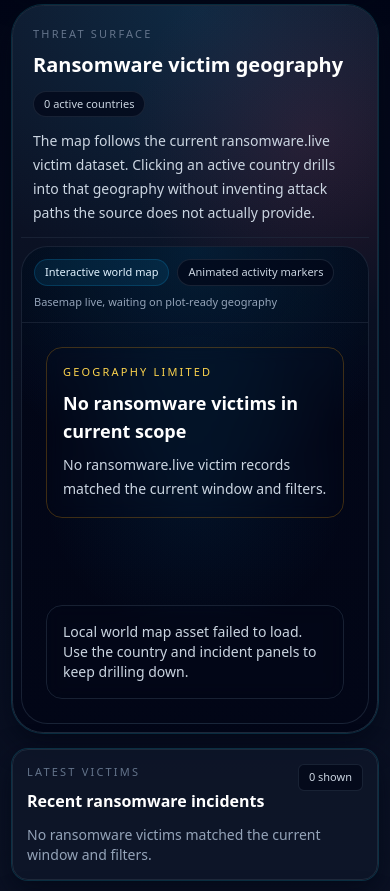
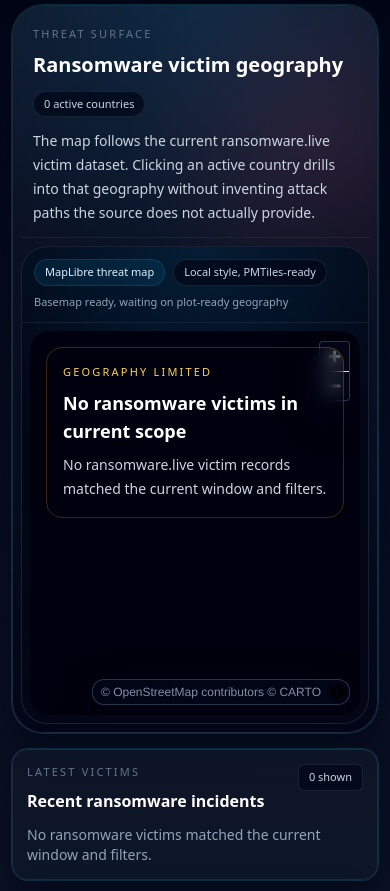
Before and after one commit to CBergane/intel, a Django app: page /ransomware/map/ in a window 390 px wide. Shown: the part 1281-2172 px from the top of the page. Run offline with Django 5.2, Linux system fonts and the light colour scheme; data that the repository does not hold is empty; some libraries are stand-ins or nearby versions.

Commit message:
feat(intel): replace ransomware map with maplibre basemap

```diff
--- a/templates/intel/ransomware_map.html
+++ b/templates/intel/ransomware_map.html
@@ -103,8 +103,11 @@
                 <div class="relative mt-2 overflow-hidden rounded-[1.65rem] border border-line/80 bg-[radial-gradient(circle_at_top,_rgba(14,165,233,0.16),_transparent_46%),linear-gradient(180deg,rgba(2,6,23,0.92),rgba(2,6,23,0.99))]">
                     <div class="pointer-events-none absolute inset-0 bg-[radial-gradient(circle_at_center,_rgba(14,165,233,0.08),_transparent_52%),linear-gradient(180deg,rgba(6,12,24,0.14),rgba(2,6,23,0.2))]"></div>
                     <div class="relative flex flex-wrap items-center justify-between gap-2 border-b border-line/70 px-3 py-3 sm:px-4 xl:px-5">
-                        <div class="flex flex-wrap gap-2 text-[11px]"><span class="rounded-full border border-sky-500/20 bg-sky-500/10 px-2.5 py-1 text-sky-100">Interactive world map</span><span class="rounded-full border border-line/80 bg-slate-950/70 px-2.5 py-1 text-slate-300">Animated activity markers</span></div>
-                        <div class="text-[11px] text-slate-400">{% if map_marker_data %}{{ map_marker_data|length }} plotted countries{% else %}Basemap live, waiting on plot-ready geography{% endif %}</div>
+                        <div class="flex flex-wrap gap-2 text-[11px]">
+                            <span class="rounded-full border border-sky-500/20 bg-sky-500/10 px-2.5 py-1 text-sky-100">MapLibre threat map</span>
+                            <span class="rounded-full border border-line/80 bg-slate-950/70 px-2.5 py-1 text-slate-300">Local style, PMTiles-ready</span>
+                        </div>
+                        <div class="text-[11px] text-slate-400">{% if map_marker_data %}{{ map_marker_data|length }} plotted countries{% else %}Basemap ready, waiting on plot-ready geography{% endif %}</div>
                     </div>
                     <div class="relative px-2 pb-2 pt-2 sm:px-3 sm:pb-3 xl:px-4 xl:pb-4">
                         {% if map_empty_state %}
@@ -114,9 +117,13 @@
                                 <p class="mt-2 max-w-2xl text-sm leading-6 text-slate-300">{{ map_empty_state.message }}</p>
                             </div>
                         {% endif %}
-                        <div id="ransomware-map-chart" data-has-map-data="{% if map_marker_data %}true{% else %}false{% endif %}" data-map-url="{% static 'intel/maps/ransomware_world.geojson' %}" class="h-[24rem] w-full sm:h-[30rem] lg:h-[38rem] xl:h-[44rem] 2xl:h-[48rem]" aria-label="Interactive ransomware incident world map"></div>
-                        <div id="ransomware-map-fallback" class="hidden absolute inset-x-6 bottom-6 rounded-2xl border border-line/80 bg-slate-950/88 p-4 text-sm text-slate-300 backdrop-blur">Interactive world map unavailable. Use the country and incident panels to keep drilling down.</div>
-                        <noscript><div class="mt-3 rounded-2xl border border-line/80 bg-slate-950/88 p-4 text-sm text-slate-300">JavaScript is required for the interactive world map. The victims, country, and group panels remain available below.</div></noscript>
+                        <div id="ransomware-map-view"
+                             data-has-map-data="{% if map_marker_data %}true{% else %}false{% endif %}"
+                             data-style-url="{% static 'intel/maps/ransomware_map_style.json' %}"
+                             class="h-[24rem] w-full overflow-hidden rounded-[1.2rem] sm:h-[30rem] lg:h-[38rem] xl:h-[44rem] 2xl:h-[48rem]"
+                             aria-label="Interactive ransomware incident world map"></div>
+                        <div id="ransomware-map-fallback" class="hidden absolute inset-x-6 bottom-6 rounded-2xl border border-line/80 bg-slate-950/88 p-4 text-sm text-slate-300 backdrop-blur">Map surface unavailable. Use the country and incident panels to keep drilling down.</div>
+                        <noscript><div class="mt-3 rounded-2xl border border-line/80 bg-slate-950/88 p-4 text-sm text-slate-300">JavaScript is required for the interactive ransomware map. The victims, country, and group panels remain available below.</div></noscript>
                     </div>
                 </div>
                 {% if selected_country and not selected_country_on_map %}
@@ -125,7 +132,7 @@
                 {% if unmapped_country_rows %}
                     <div class="mt-3 rounded-2xl border border-line/80 bg-slate-950/55 p-4">
                         <div class="flex flex-wrap items-center justify-between gap-2">
-                            <div><p class="text-[11px] uppercase tracking-[0.2em] text-slate-500">Not Yet Plotted</p><p class="mt-1 text-sm text-slate-300">These countries still count in the analytics even though this first ECharts map layer does not place them yet.</p></div>
+                            <div><p class="text-[11px] uppercase tracking-[0.2em] text-slate-500">Not Yet Plotted</p><p class="mt-1 text-sm text-slate-300">These countries still count in the analytics even though the current basemap view does not place them yet.</p></div>
                             <span class="rounded-md border border-line/80 bg-slate-900/70 px-2.5 py-1 text-[11px] text-slate-300">{{ unmapped_country_rows|length }} countries</span>
                         </div>
                         <div class="mt-3 flex flex-wrap gap-2">
@@ -171,157 +178,185 @@
 </section>
 
 {{ map_marker_data|json_script:"ransomware-map-marker-data" }}
-{{ selected_country|default:""|json_script:"ransomware-map-selected-country" }}
 
-<script src="https://cdn.jsdelivr.net/npm/echarts@5/dist/echarts.min.js"></script>
+<style>
+    #ransomware-map-view .maplibregl-canvas {
+        filter: saturate(0.85) contrast(1.04) brightness(0.88);
+    }
+    #ransomware-map-view .maplibregl-ctrl-group,
+    #ransomware-map-view .maplibregl-ctrl.maplibregl-ctrl-attrib {
+        border: 1px solid rgba(51, 65, 85, 0.8);
+        background: rgba(2, 6, 23, 0.84);
+        box-shadow: 0 14px 40px rgba(2, 6, 23, 0.35);
+    }
+    #ransomware-map-view .maplibregl-ctrl button {
+        background-color: transparent;
+    }
+    #ransomware-map-view .maplibregl-ctrl button .maplibregl-ctrl-icon {
+        filter: brightness(0) invert(1);
+        opacity: 0.88;
+    }
+    #ransomware-map-view .maplibregl-ctrl-attrib,
+    #ransomware-map-view .maplibregl-ctrl-attrib a {
+        color: rgb(148 163 184 / 0.88);
+    }
+    .ransomware-map-marker {
+        position: relative;
+        display: flex;
+        align-items: center;
+        justify-content: center;
+        width: var(--marker-size);
+        height: var(--marker-size);
+        padding: 0;
+        border: 0;
+        border-radius: 9999px;
+        background: transparent;
+        cursor: pointer;
+    }
+    .ransomware-map-marker__halo {
+        position: absolute;
+        inset: calc(var(--marker-size) * -0.2);
+        border-radius: 9999px;
+        background: radial-gradient(circle, rgb(56 189 248 / 0.34) 0%, rgb(56 189 248 / 0.12) 45%, transparent 72%);
+        animation: ransomware-map-pulse 3.8s ease-out infinite;
+    }
+    .ransomware-map-marker__core {
+        position: relative;
+        z-index: 1;
+        display: flex;
+        align-items: center;
+        justify-content: center;
+        width: 100%;
+        height: 100%;
+        border-radius: 9999px;
+        border: 1.5px solid rgba(248, 250, 252, 0.88);
+        box-shadow: 0 16px 40px rgba(2, 6, 23, 0.55);
+        color: #f8fafc;
+        font-size: 11px;
+        font-weight: 800;
+        line-height: 1;
+    }
+    .ransomware-map-marker--level-1 .ransomware-map-marker__core { background: linear-gradient(180deg, #38bdf8, #0ea5e9); }
+    .ransomware-map-marker--level-2 .ransomware-map-marker__core { background: linear-gradient(180deg, #22d3ee, #0891b2); }
+    .ransomware-map-marker--level-3 .ransomware-map-marker__core { background: linear-gradient(180deg, #fb923c, #ea580c); }
+    .ransomware-map-marker--level-4 .ransomware-map-marker__core { background: linear-gradient(180deg, #fb7185, #e11d48); }
+    .ransomware-map-marker--selected .ransomware-map-marker__halo {
+        background: radial-gradient(circle, rgb(52 211 153 / 0.42) 0%, rgb(16 185 129 / 0.16) 46%, transparent 72%);
+        animation-duration: 2.8s;
+    }
+    .ransomware-map-marker--selected .ransomware-map-marker__core {
+        border-color: rgba(209, 250, 229, 0.94);
+        background: linear-gradient(180deg, #34d399, #0f766e);
+    }
+    .ransomware-map-marker--quiet .ransomware-map-marker__halo {
+        animation-duration: 5s;
+        opacity: 0.6;
+    }
+    @keyframes ransomware-map-pulse {
+        0% { transform: scale(0.9); opacity: 0.7; }
+        70% { transform: scale(1.45); opacity: 0; }
+        100% { transform: scale(1.45); opacity: 0; }
+    }
+</style>
+<link rel="stylesheet" href="https://unpkg.com/maplibre-gl@4.7.1/dist/maplibre-gl.css">
+<script src="https://unpkg.com/maplibre-gl@4.7.1/dist/maplibre-gl.js"></script>
+<script src="https://unpkg.com/pmtiles@3.2.1/dist/pmtiles.js"></script>
 <script>
 (() => {
-    const chartEl = document.getElementById("ransomware-map-chart");
-    if (!chartEl) return;
+    const mapEl = document.getElementById("ransomware-map-view");
+    if (!mapEl) return;
 
     const fallbackEl = document.getElementById("ransomware-map-fallback");
     const markerDataEl = document.getElementById("ransomware-map-marker-data");
-    const selectedCountryEl = document.getElementById("ransomware-map-selected-country");
-    const mapUrl = chartEl.dataset.mapUrl;
+    const styleUrl = mapEl.dataset.styleUrl;
     const showFallback = (message) => {
         if (!fallbackEl) return;
         fallbackEl.textContent = message;
         fallbackEl.classList.remove("hidden");
     };
+    const hideFallback = () => {
+        if (!fallbackEl) return;
+        fallbackEl.classList.add("hidden");
+    };
 
-    if (!window.echarts || !markerDataEl || !selectedCountryEl || !mapUrl) {
-        showFallback("Interactive world map unavailable. Use the country and incident panels to keep drilling down.");
+    if (!window.maplibregl || !markerDataEl || !styleUrl) {
+        showFallback("Interactive map engine unavailable. Use the country and incident panels to keep drilling down.");
         return;
     }
 
     const markerData = JSON.parse(markerDataEl.textContent);
-    const selectedCountry = JSON.parse(selectedCountryEl.textContent || "\"\"");
-    const maxValue = Math.max(...markerData.map((point) => point.record_count || 0), 1);
-    const labelThreshold = Math.max(2, Math.ceil(maxValue * 0.45));
-    const pulseData = markerData.slice().sort((a, b) => (b.record_count || 0) - (a.record_count || 0)).slice(0, 12);
+    if (window.pmtiles && maplibregl.addProtocol) {
+        const protocol = new pmtiles.Protocol();
+        maplibregl.addProtocol("pmtiles", protocol.tile);
+    }
 
-    const markerColor = (level, selected) => {
-        if (selected) return "#34d399";
-        return {1: "#38bdf8", 2: "#22d3ee", 3: "#fb923c", 4: "#f43f5e"}[level] || "#38bdf8";
+    const selectedMarker = markerData.find((point) => point.is_selected);
+    const defaultCenter = selectedMarker ? [selectedMarker.value[0], selectedMarker.value[1]] : [12, 20];
+    const defaultZoom = selectedMarker ? 3.15 : (window.innerWidth < 640 ? 0.9 : 1.45);
+    const map = new maplibregl.Map({
+        container: mapEl,
+        style: styleUrl,
+        center: defaultCenter,
+        zoom: defaultZoom,
+        attributionControl: false,
+        dragRotate: false,
+        touchPitch: false,
+        renderWorldCopies: false,
+    });
+
+    map.addControl(new maplibregl.AttributionControl({compact: true}), "bottom-right");
+    map.addControl(new maplibregl.NavigationControl({showCompass: false}), "top-right");
+
+    let ready = false;
+    const failTimer = window.setTimeout(() => {
+        if (ready) return;
+        showFallback("Map basemap did not initialize. Use the country and incident panels to keep drilling down.");
+    }, 9000);
+
+    const markerTitle = (point) => {
+        const parts = [`${point.name}: ${point.record_count} victim${point.record_count === 1 ? "" : "s"}`];
+        if (point.latest_group_name) parts.push(`Latest group: ${point.latest_group_name}`);
+        if (point.latest_victim_name) parts.push(`Latest victim: ${point.latest_victim_name}`);
+        return parts.join(" | ");
     };
 
-    const chart = echarts.init(chartEl);
-    chart.showLoading("default", {
-        text: "Loading world map",
-        color: "#38bdf8",
-        textColor: "#cbd5e1",
-        maskColor: "rgba(2, 6, 23, 0.18)",
+    const addMarker = (point) => {
+        const markerEl = document.createElement("button");
+        markerEl.type = "button";
+        markerEl.className = `ransomware-map-marker ransomware-map-marker--level-${point.intensity_level}${point.is_selected ? " ransomware-map-marker--selected" : ""}${point.intensity_level <= 1 ? " ransomware-map-marker--quiet" : ""}`;
+        markerEl.style.setProperty("--marker-size", `${point.symbol_size + 6}px`);
+        markerEl.title = markerTitle(point);
+        markerEl.setAttribute("aria-label", markerTitle(point));
+        markerEl.innerHTML = '<span class="ransomware-map-marker__halo"></span><span class="ransomware-map-marker__core"></span>';
+        markerEl.querySelector(".ransomware-map-marker__core").textContent = String(point.record_count);
+        markerEl.addEventListener("click", () => {
+            if (point.url) window.location.assign(point.url);
+        });
+        return new maplibregl.Marker({element: markerEl, anchor: "center"}).setLngLat([point.value[0], point.value[1]]).addTo(map);
+    };
+
+    map.once("load", () => {
+        ready = true;
+        window.clearTimeout(failTimer);
+        hideFallback();
+
+        markerData.forEach((point) => addMarker(point));
+
+        if (!selectedMarker && markerData.length > 1) {
+            const bounds = new maplibregl.LngLatBounds();
+            markerData.forEach((point) => bounds.extend([point.value[0], point.value[1]]));
+            map.fitBounds(bounds, {
+                padding: {top: 72, right: 72, bottom: 72, left: 72},
+                maxZoom: 2.4,
+                duration: 0,
+            });
+        }
     });
 
-    const renderMap = (mapGeometry) => {
-        echarts.registerMap("ransomware-world", mapGeometry);
-        chart.hideLoading();
-        chart.setOption({
-            backgroundColor: "transparent",
-            animationDuration: 700,
-            tooltip: {
-                trigger: "item",
-                backgroundColor: "rgba(2,6,23,0.94)",
-                borderColor: "rgba(56,189,248,0.26)",
-                borderWidth: 1,
-                padding: [10, 12],
-                textStyle: {color: "#e2e8f0", fontSize: 12},
-                formatter(params) {
-                    const data = params.data || {};
-                    const label = data.display_name || data.name || params.name;
-                    const count = data.record_count || data.value || 0;
-                    const parts = [
-                        `<div style="font-weight:700;color:#fff">${label}</div>`,
-                        `<div style="margin-top:4px;color:#cbd5e1">${count} victim${count === 1 ? "" : "s"} in scope</div>`,
-                    ];
-                    if (data.latest_group_name) parts.push(`<div style="margin-top:4px;color:#fda4af">Latest group: ${data.latest_group_name}</div>`);
-                    if (data.latest_victim_name) parts.push(`<div style="margin-top:2px;color:#93c5fd">Latest victim: ${data.latest_victim_name}</div>`);
-                    return parts.join("");
-                },
-            },
-            geo: {
-                map: "ransomware-world",
-                roam: false,
-                silent: true,
-                left: 6,
-                right: 6,
-                top: 14,
-                bottom: 10,
-                zoom: window.innerWidth < 640 ? 0.92 : window.innerWidth < 1280 ? 1.02 : 1.14,
-                itemStyle: {areaColor: "#081320", borderColor: "rgba(71,85,105,0.62)", borderWidth: 0.9},
-                emphasis: {itemStyle: {areaColor: "#10263a", borderColor: "rgba(103,232,249,0.78)"}, label: {show: false}},
-                select: {disabled: true},
-            },
-            series: [
-                {
-                    type: "scatter",
-                    coordinateSystem: "geo",
-                    zlevel: 3,
-                    data: markerData,
-                    symbol: "circle",
-                    symbolSize(value, params) { return params.data.symbol_size; },
-                    label: {
-                        show: true,
-                        formatter(params) {
-                            const data = params.data || {};
-                            return data.is_selected || (data.record_count || 0) >= labelThreshold ? String(data.record_count || "") : "";
-                        },
-                        position: "inside",
-                        color: "#f8fafc",
-                        fontWeight: 800,
-                        fontSize: 11,
-                    },
-                    itemStyle: {
-                        color(params) { return markerColor(params.data.intensity_level, params.data.is_selected); },
-                        borderColor: "#f8fafc",
-                        borderWidth: 1.4,
-                        shadowBlur: 20,
-                        shadowColor: "rgba(56,189,248,0.3)",
-                    },
-                },
-                {
-                    type: "effectScatter",
-                    coordinateSystem: "geo",
-                    zlevel: 4,
-                    data: pulseData,
-                    symbolSize(value, params) {
-                        const baseSize = params.data.symbol_size || 18;
-                        return params.data.is_selected ? baseSize + 8 : Math.max(baseSize - 2, 16);
-                    },
-                    rippleEffect: {scale: 4.6, brushType: "stroke", period: selectedCountry ? 3.6 : 4.8},
-                    itemStyle: {
-                        color(params) { return markerColor(params.data.intensity_level, params.data.is_selected); },
-                        shadowBlur: 28,
-                        shadowColor: "rgba(56,189,248,0.38)",
-                    },
-                    tooltip: {show: false},
-                },
-            ],
-        });
-    };
-
-    fetch(mapUrl, {credentials: "same-origin"})
-        .then((response) => {
-            if (!response.ok) throw new Error(`map-${response.status}`);
-            return response.json();
-        })
-        .then((mapGeometry) => {
-            renderMap(mapGeometry);
-        })
-        .catch(() => {
-            chart.hideLoading();
-            showFallback("Local world map asset failed to load. Use the country and incident panels to keep drilling down.");
-        });
-
-    chart.on("click", (params) => {
-        const data = params.data || {};
-        if (data.url) window.location.assign(data.url);
-    });
-
-    let resizeTimer;
-    window.addEventListener("resize", () => {
-        window.clearTimeout(resizeTimer);
-        resizeTimer = window.setTimeout(() => chart.resize(), 100);
+    map.on("error", () => {
+        if (ready) return;
+        window.clearTimeout(failTimer);
+        showFallback("Map basemap failed to load. Use the country and incident panels to keep drilling down.");
     });
 })();
 </script>
```
Also changed, not shown: intel/tests/test_ransomware_map.py (+11 -8 lines), static/intel/maps/ransomware_map_style.json (added, +38 -0 lines).
